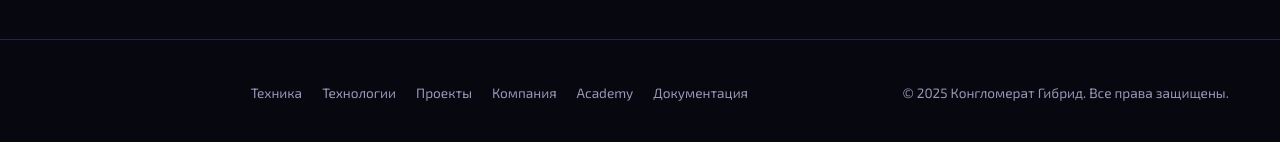
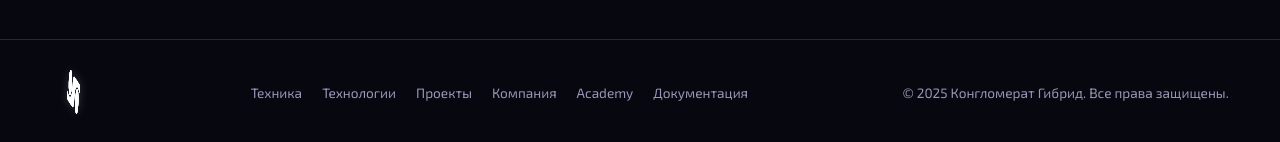
Before and after one commit to hybryd-conglomerate/ecosystem, a React (Vite) app: page / in a window 1280 px wide. Shown: the part 1260-1402 px from the top of the page. Built offline with nearby package versions, Linux system fonts and the light colour scheme.

Commit message:
Update styles.css

```diff
--- a/src/styles.css
+++ b/src/styles.css
@@ -46,8 +46,10 @@ h1,h2,h3{font-family:'Russo One',sans-serif;font-weight:400;line-height:1.1;marg
 
 /* Базовый стиль для иконки */
 .logo-icon {
-  height: 40px; /* Настройте высоту под ваш дизайн */
+  height: 40px;
   width: auto;
+  /* Делаем черный SVG белым */
+  filter: brightness(0) invert(1) drop-shadow(0 0 5px rgba(255, 255, 255, 0.2));
   transition: filter 0.4s ease, transform 0.4s ease;
 }
 
```
